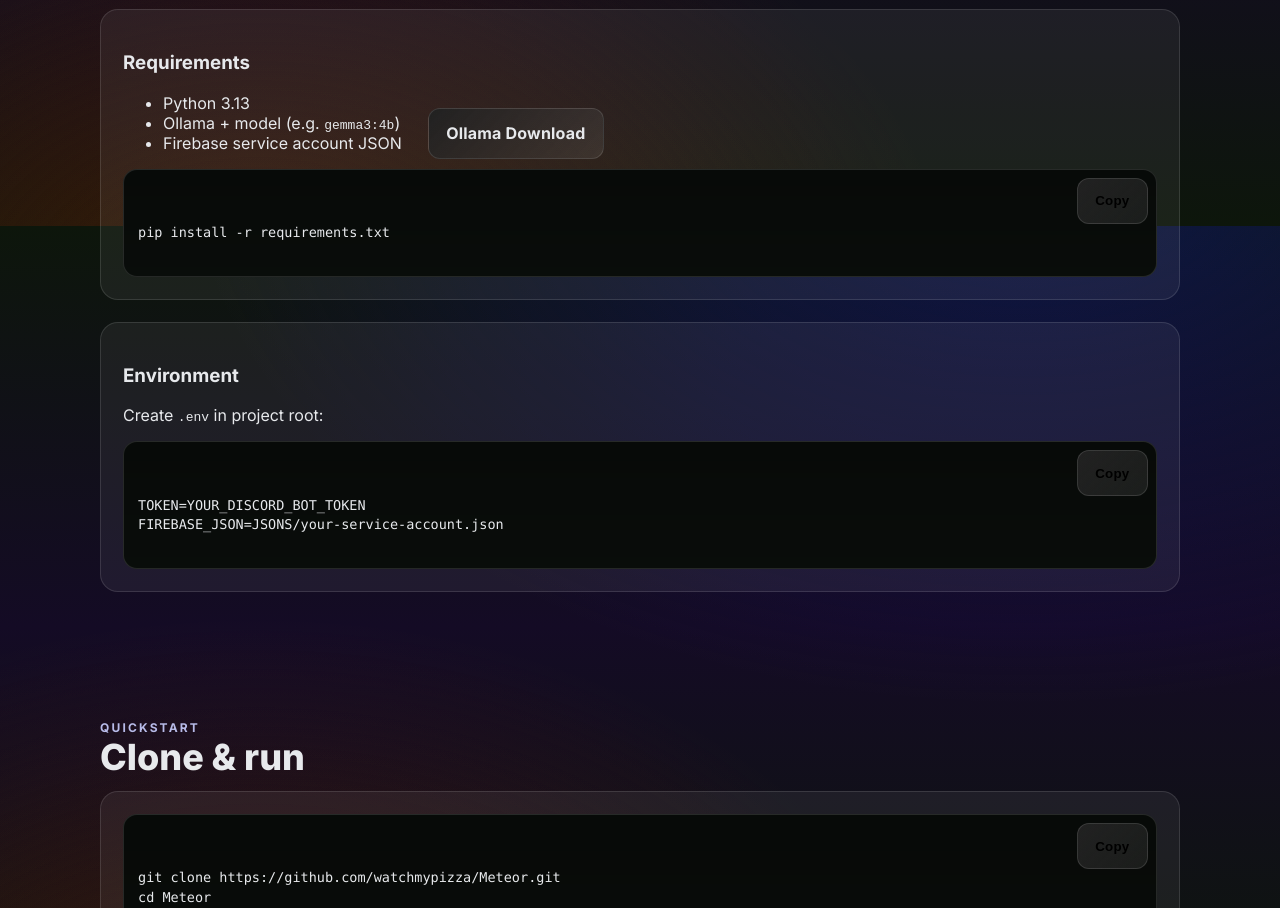
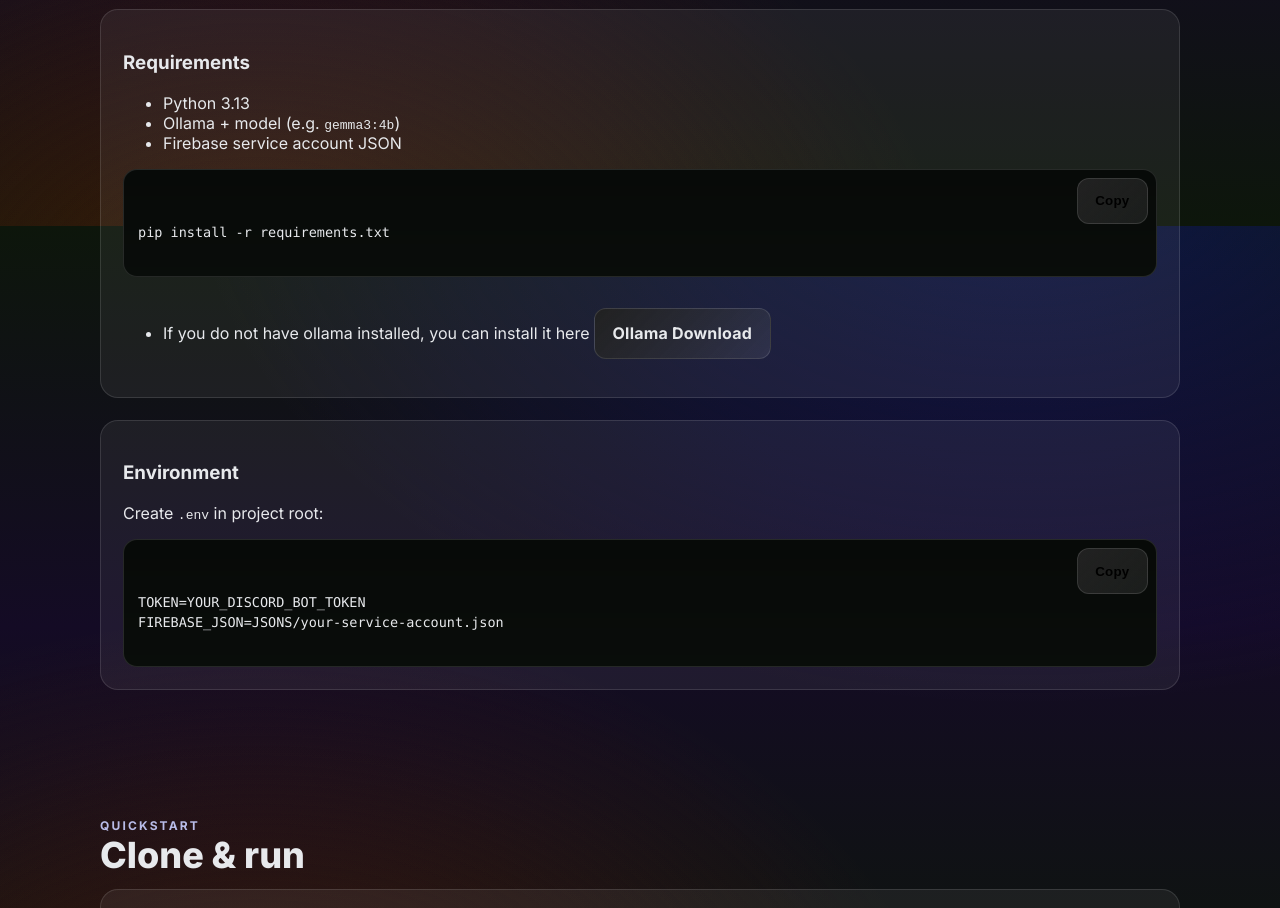
Before and after one commit to watchmypizza/Meteor, a plain HTML site: page index.html in a window 1280 px wide. Shown: the part 1374-2282 px from the top of the page. Drawn offline with Linux system fonts and the light colour scheme.

Commit message:
Updated set up instructions

```diff
--- a/index.html
+++ b/index.html
@@ -104,7 +104,6 @@ $ wall "Community update at 6pm UTC"
           <h3>Requirements</h3>
           <ul>
             <li>Python 3.13</li>
-            <a class="btn secondary ollama" href="https://www.ollama.com" target="_blank" rel="noopener">Ollama Download</a>
             <li>Ollama + model (e.g. <code>gemma3:4b</code>)</li>
             <li>Firebase service account JSON</li>
           </ul>
@@ -112,7 +111,10 @@ $ wall "Community update at 6pm UTC"
             <button class="btn secondary copy" data-copy="pip install -r requirements.txt">Copy</button>
 pip install -r requirements.txt
           </div>
-        </article>
+          <ul>
+            <li>If you do not have ollama installed, you can install it here <a class="btn secondary ollama" href="https://www.ollama.com" target="_blank" rel="noopener">Ollama Download</a></li>
+          </ul>
+          </article>
         <article class="card">
           <h3>Environment</h3>
           <p>Create <code>.env</code> in project root:</p>
--- a/style.css
+++ b/style.css
@@ -38,7 +38,7 @@ a{color:inherit;text-decoration:none}
 .btn:active{transform:translateY(0)}
 .btn.primary{background:linear-gradient(135deg,var(--lav),var(--plum));box-shadow:var(--shadow); border: transparent;}
 .btn.secondary{background:linear-gradient(135deg,#222,rgba(255,255,255,.08));border-color:var(--border)}
-.btn.secondary.ollama{position: absolute; margin-left: 7cm; margin-top: -5px;}
+.btn.secondary.ollama{margin-top: 15px}
 .btn.orange{background:linear-gradient(135deg,var(--orange),#d87402);animation:floaty 6s ease-in-out infinite}
 
 header.nav{
```
